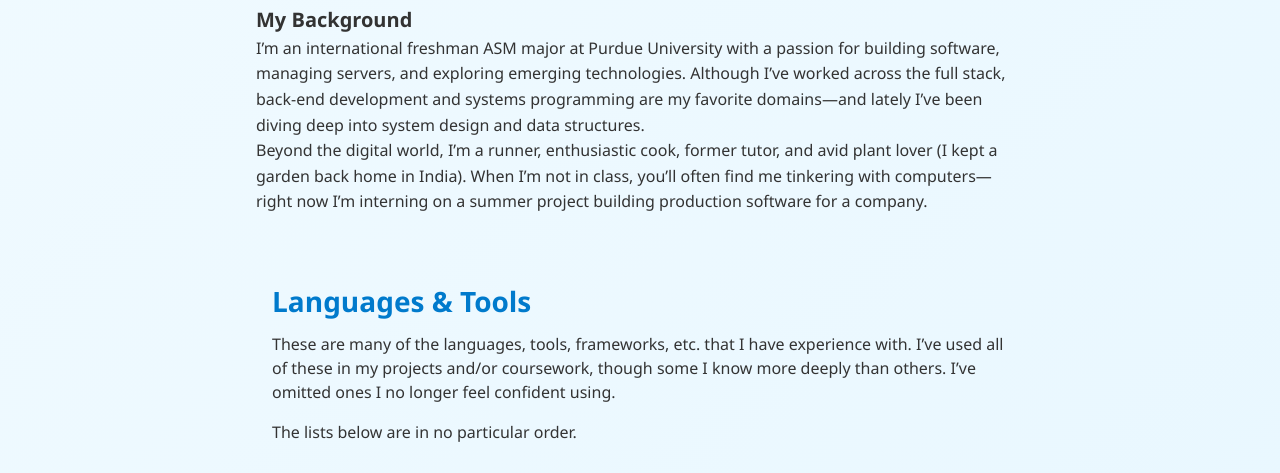
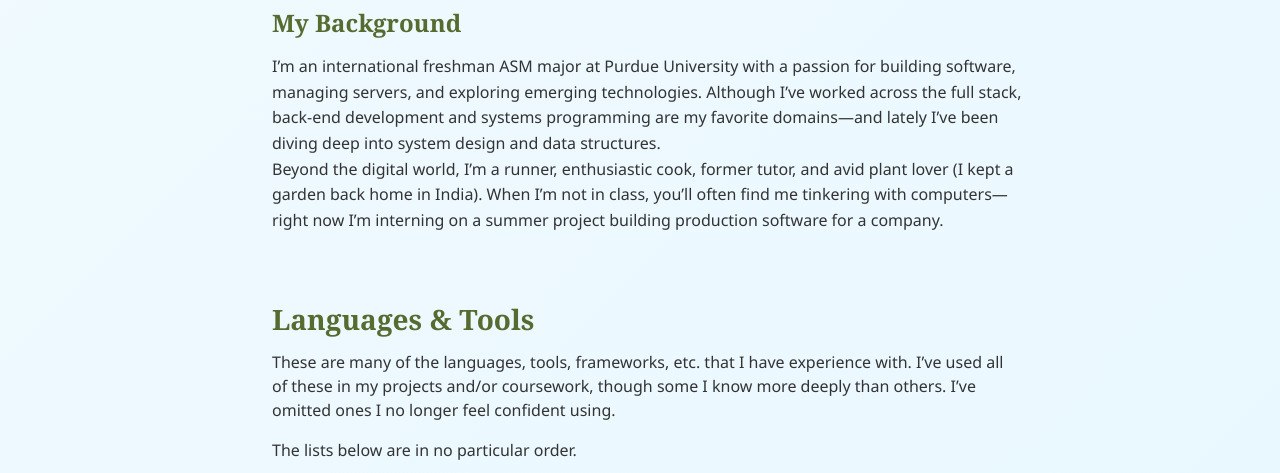
Before and after one commit to AryanSharma0512/Mywebsite, a plain HTML site: page resume.html in a window 1280 px wide. Shown: the part 137-610 px from the top of the page. Drawn offline with Linux system fonts and the light colour scheme.

Commit message:
3.0
Some more updates

```diff
--- a/css/style.css
+++ b/css/style.css
@@ -417,6 +417,7 @@ article figure img {
 .skill-group h3 {
   font-size: 1.25rem;
   margin-bottom: 0.5rem;
+  font-family: 'Georgia', serif;
 }
 .icons {
   display: flex;
@@ -430,10 +431,32 @@ article figure img {
   transition: transform 0.2s;
 }
 .icons img:hover {
-  transform: scale(1.2);
+  transform: scale(1.3);
 }
 @media (max-width: 600px) {
   .skill-list {
     flex-direction: column;
   }
 }
+
+/* Ensure both Background and Skills Block sections have the same left alignment */
+.background, .skills-block {
+  margin-left: 0;
+  padding-left: 1rem;
+}
+
+/* Style the "My Background" title with an olive-ish color and a different font */
+.background h3 {
+  color: #556B2F; /* Olive-ish color */
+  font-family: 'Georgia', serif;
+  font-size: 1.5rem;
+  margin-bottom: 0.75rem;
+}
+
+/* Override Languages & Tools section to use the same font and color as My Background */
+.skills-block h2,
+.skills-block h3,
+.skills-block h4 {
+  font-family: 'Georgia', serif;
+  color: #556B2F;  /* olive-ish color */
+}
```
